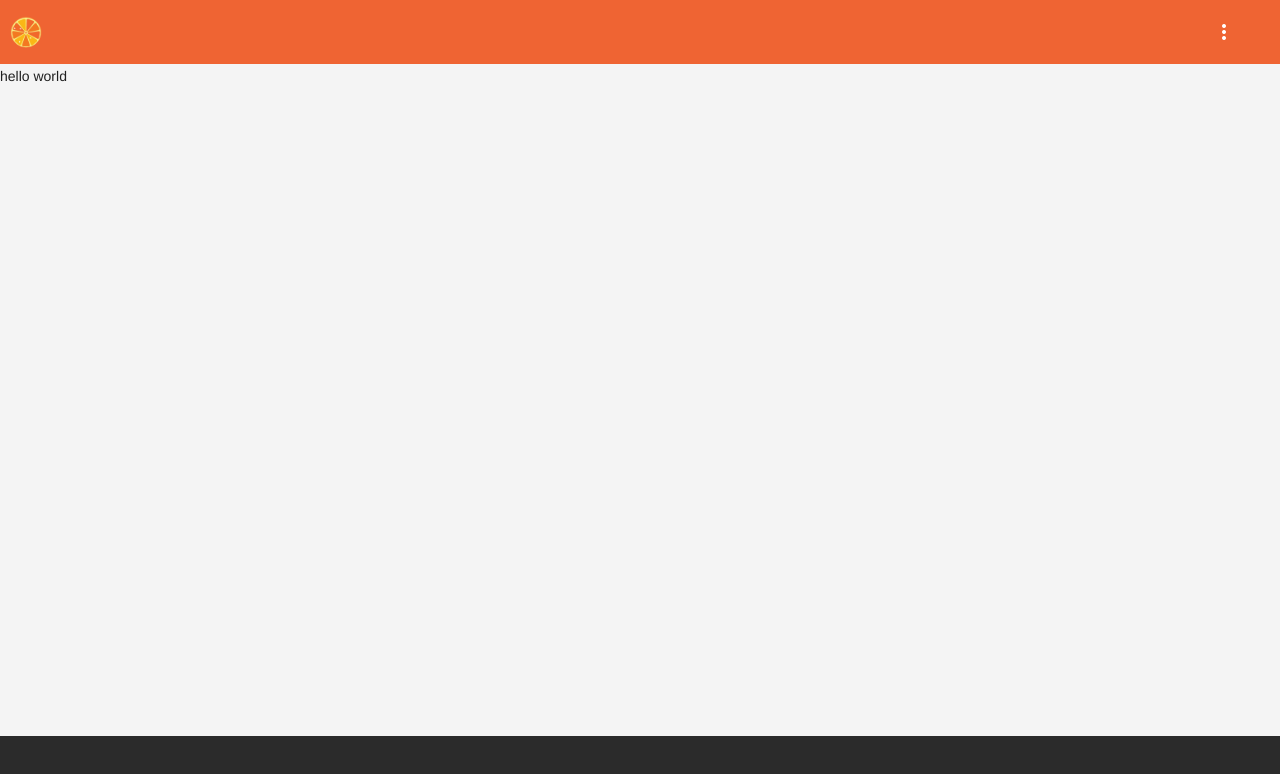
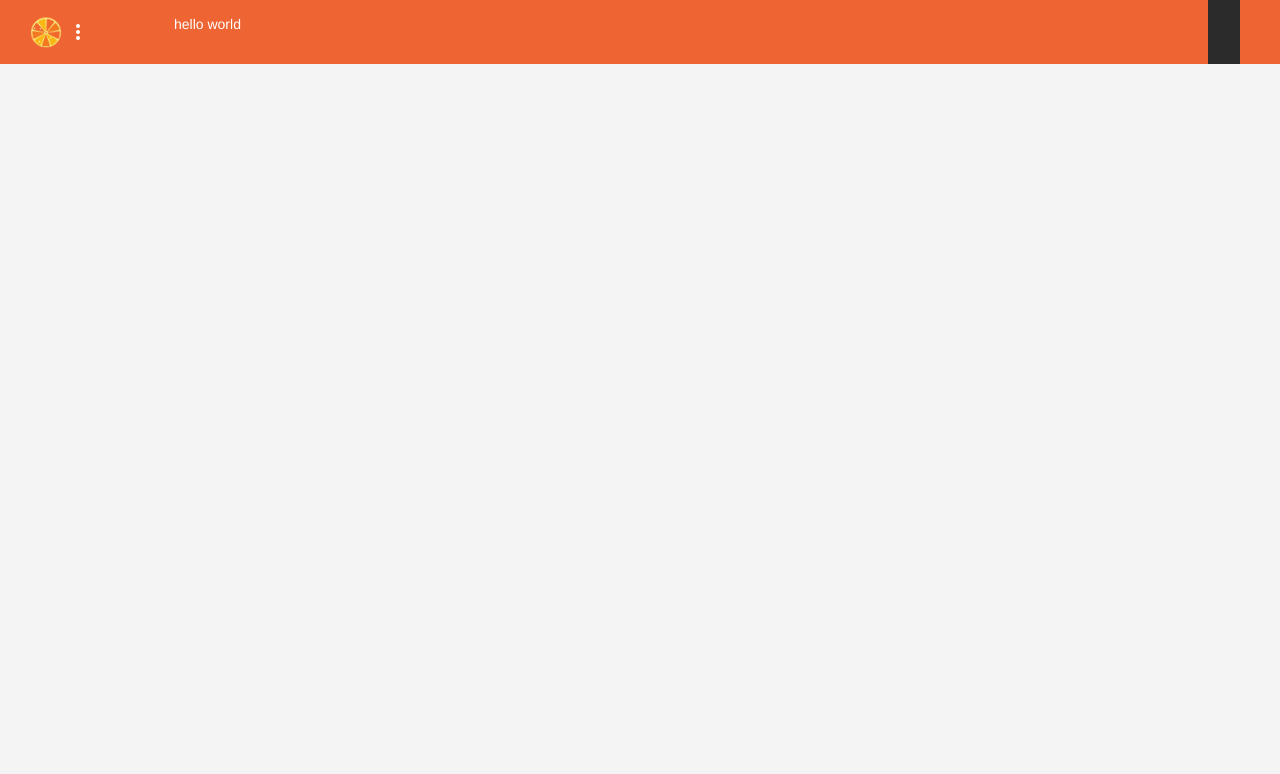
Before and after one commit to TangerineKenya/DesignSprintPrototype-Team1, a plain HTML site: page index.html in a window 1280 px wide. Drawn offline with Linux system fonts and the light colour scheme.

Commit message:
Bad commit

```diff
--- a/index.html
+++ b/index.html
@@ -20,13 +20,17 @@
   <head>
     <meta charset="utf-8">
     <meta http-equiv="X-UA-Compatible" content="IE=edge">
-    <meta name="description" content="Introducing Lollipop, a sweet new take on Android.">
+    <meta name="descriptiosdfsdn" content="Introducing Lollipop, a sweet new take on Android.">
     <meta name="viewport" content="width=device-width, initial-scale=1.0, minimum-scale=1.0">
     <title>Android</title>
 
     <!-- Page styles -->
     <link rel="stylesheet" href="https://fonts.googleapis.com/css?family=Roboto:regular,bold,italic,thin,light,bolditalic,black,medium&amp;lang=en">
     <link rel="stylesheet" href="https://fonts.googleapis.com/icon?family=Material+Icons">
+    <link rel="stylesheet" href="mdl/material.min.css">
+    <link rel="stylesheet" href="mdl/material.min.css">
+    <link rel="stylesheet" href="mdl/material.min.css">
+    <link rel="stylesheet" href="mdl/material.min.css">
     <link rel="stylesheet" href="mdl/material.min.css">
     <link rel="stylesheet" href="styles.css">
     <style>
@@ -45,6 +49,8 @@
     <div class="site mdl-layout mdl-js-layout">
 
       <div class="tangerine-header mdl-layout__header mdl-layout__header--waterfall">
+        <div class="mdl-layout__header-row tangerine-header-row">
+        <div class="mdl-layout__header-row tangerine-header-row">
         <div class="mdl-layout__header-row tangerine-header-row">
           <button class="mdl-button mdl-js-button mdl-js-ripple-effect mdl-button--icon">
             <img class="tangerine-logo-image" src="images/tangerineLogo.png" height="32px">
```
